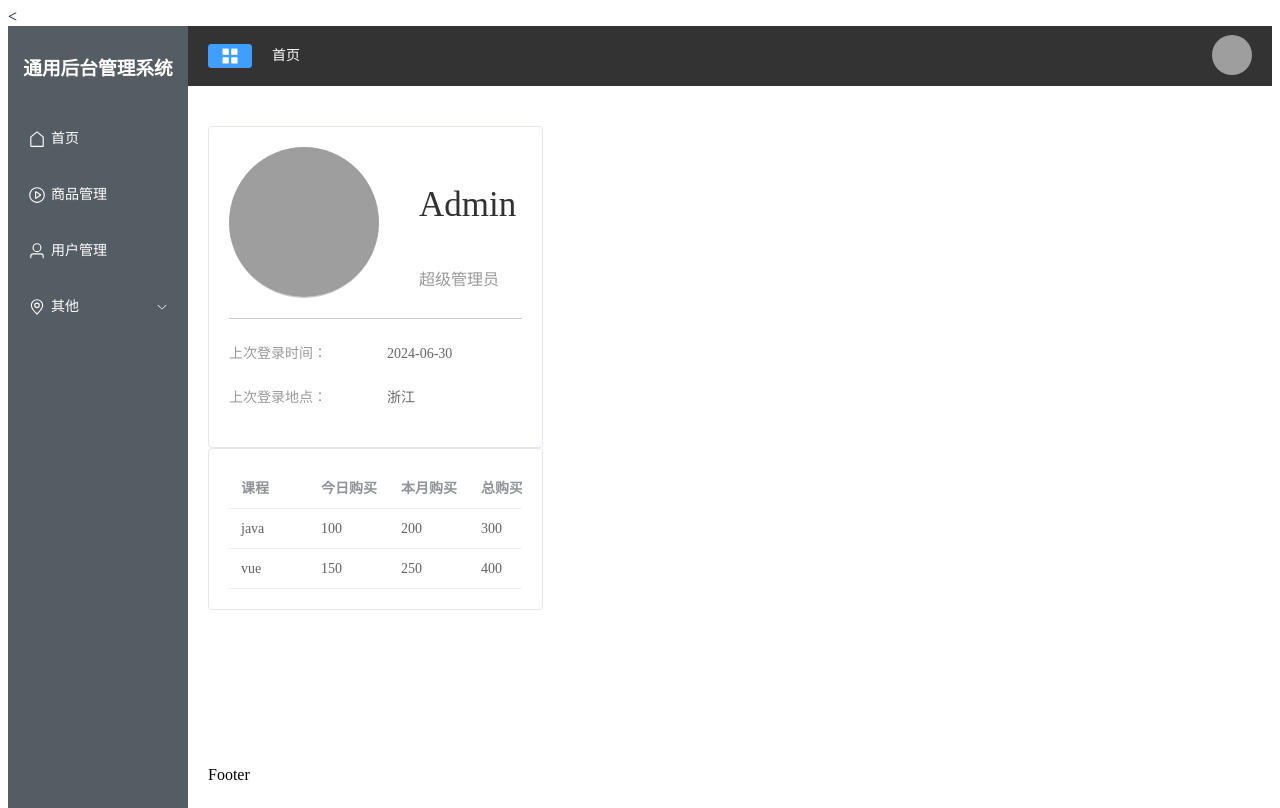
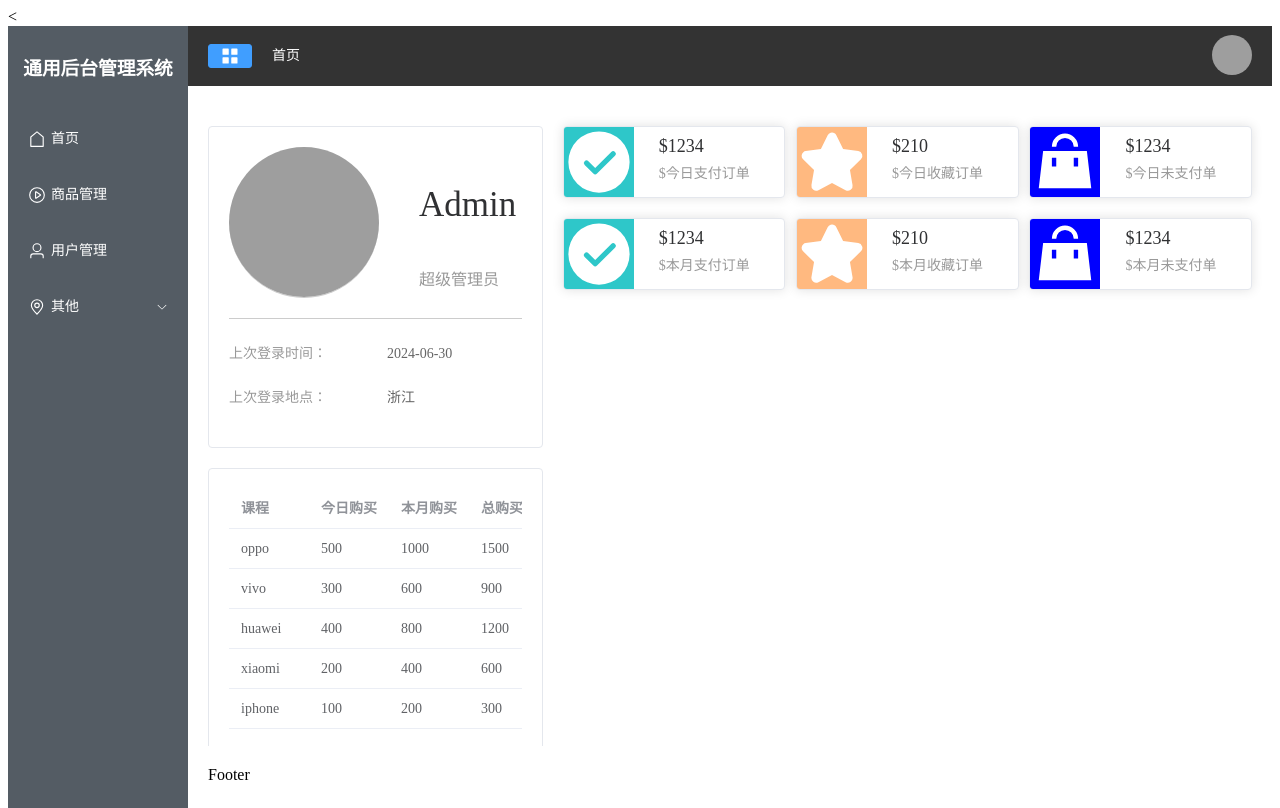
Before and after one commit to wuyunew/myFirstPro, a Vue app: page /home in a window 1280 px wide. Built offline with nearby package versions, Linux system fonts and the light colour scheme; grey boxes are pictures that could not be loaded.

Commit message:
day5-version1

```diff
--- a/src/api/api.js
+++ b/src/api/api.js
@@ -12,4 +12,11 @@ export default {
             mock:true,
         });
     },
+    getCountData() {
+        return request({
+            url: "/home/getCountData",
+            method: "get",
+            mock: true,
+        });
+    },
 }
--- a/src/api/mock.js
+++ b/src/api/mock.js
@@ -2,4 +2,5 @@ import Mock from "mockjs";
 import homeApi from "./mockData/home";//默认导入，指定自己喜欢的名称
 //1.拦截的路径2.方法3.制造出的假数据
 //正则表达式写法
-Mock.mock("https://apifoxmock.com/ml/4068509-0-default/api/home/getTableData", "get", homeApi.getTableData);
+Mock.mock("/api/mock/home/getTableData", "get", homeApi.getTableData);
+Mock.mock("/api/mock/home/getCountData", "get", homeApi.getCountData);
--- a/src/api/mockData/home.js
+++ b/src/api/mockData/home.js
@@ -38,5 +38,53 @@ export default {
                 ]
             }
         }
+    },
+    getCountData: () => {
+        return {
+            code: 200,
+            data: {
+                countData: [
+                    {
+                        name: "今日支付订单",
+                        value: 1234,
+                        icon: "SuccessFilled",
+                        color: "#2ec7c9",
+                    },
+                    {
+                        name: "今日收藏订单",
+                        value: 210,
+                        icon: "StarFilled",
+                        color: "#ffb980",
+                    },
+                    {
+                        name: "今日未支付单",
+                        value: 1234,
+                        icon: "GoodsFilled",
+                        color: "blue",
+                    },
+                    {
+                        name: "本月支付订单",
+                        value: 1234,
+                        icon: "SuccessFilled",
+                        color: "#2ec7c9",
+                    },
+                    {
+                        name: "本月收藏订单",
+                        value: 210,
+                        icon: "StarFilled",
+                        color: "#ffb980",
+                    },
+                    {
+                        name: "本月未支付单",
+                        value: 1234,
+                        icon: "GoodsFilled",
+                        color: "blue",
+                    }
+
+
+
+                ]
+            }
+        }
     }
 }
--- a/src/config/index.js
+++ b/src/config/index.js
@@ -2,15 +2,15 @@ const env=import.meta.env.MOOE || "development";
 const EnvConfig={
     development:{
         baseApi:"/api",
-        mockApi:"https://apifoxmock.com/ml/4068509-0-default/api",
+        mockApi:"/api/mock",
     },
     text:{
         baseApi:"//test.future.com/api",
-        mockApi:"https://apifoxmock.com/ml/4068509-0-default/api",
+        mockApi:"/api/mock",
     },
     prod:{
         baseApi:"//future.com/api",
-        mockApi:"https://apifoxmock.com/ml/4068509-0-default/api",
+        mockApi:"/api/mock",
     },
 };
 //和request配合
--- a/src/main.js
+++ b/src/main.js
@@ -5,7 +5,7 @@ import router from './router'
 import less from 'less'
 import api from './api/api'
 import * as ElementPlusIconsVue from '@element-plus/icons-vue'
-import "@/api/mock.js"//
+import "@/api/mock.js"
 
 
 const app = createApp(App)
--- a/src/views/Home.vue
+++ b/src/views/Home.vue
@@ -23,17 +23,29 @@
             </el-card>
 
         </el-col>
-        <el-col :span="12" :offset="0"></el-col>
+
+        <el-col :span="16" style="margin-top: 20px;">
+            <div class="num">
+                <el-card :body-style="{ display: 'flex', padding: 0 }" v-for="item in countData" :key="item.name">
+                    <component :is="item.icon" class="icons" :style="{ background: item.color }"></component>
+                    <div class="detail">
+                        <p class="num">${{ item.value }}</p>
+                        <p class="txt">${{ item.name }}</p>
+                    </div>
+                </el-card>
+            </div>
+        </el-col>
     </el-row>
 
 </template>
 
 <script setup>
-import { ref, getCurrentInstance,onMounted} from 'vue';
-const{proxy}=getCurrentInstance();
+import { ref, getCurrentInstance, onMounted } from 'vue';
+const { proxy } = getCurrentInstance();
 const getImageUrl = (user) => {
     return new URL(`../assets/images/${user}.png`, import.meta.url).href
 }
+const countData = ref([])
 const tableData = ref([
     {
         name: 'java',
@@ -54,12 +66,19 @@ const tabelLabel = ref({
     monthBuy: "本月购买",
     totalBuy: "总购买",
 })
-const getTableData =async()=>{
-    const data =await proxy.$api.getTableData()
-    console.log(data)
+const getTableData = async () => {
+    const data = await proxy.$api.getTableData()
+    tableData.value = data.tableData
+    console.log(tableData.value)
 }
-onMounted(()=>{
-getTableData()
+const getCountData = async () => {
+    const data = await proxy.$api.getCountData()
+    countData.value = data.countData
+    console.log(countData.value)
+}
+onMounted(() => {
+    getTableData()
+    getCountData()
 })
 
 </script>
@@ -96,10 +115,6 @@ getTableData()
             }
         }
 
-        .user-table {
-            margin-top: 20px;
-        }
-
     }
 
     .login-info {
@@ -114,5 +129,54 @@ getTableData()
             }
         }
     }
+
+    .user-table {
+        margin-top: 20px;
+    }
+
+
+    .num {
+        display: flex;
+        flex-wrap: wrap;
+        justify-content: space-between;
+
+        .el-card {
+            width: 32%;
+            margin-bottom: 20px;
+
+        }
+
+        .icons {
+            font-size: 70px;
+            height: 70px;
+            font-size: 70px;
+            text-align: center;
+            line-height: 70px;
+            color: #fff;
+        }
+
+        .detail {
+            margin-left: 25px;
+            margin-top: -10px;
+            display: flex;
+            flex-direction: column;
+            justify-content: center;
+        }
+
+        .num {
+            font-size: 18px;
+
+        }
+
+        .txt {
+            margin-top: -13px;
+            color: #999;
+            font-size: 14px;
+        }
+
+
+
+
+    }
 }
 </style>
```
